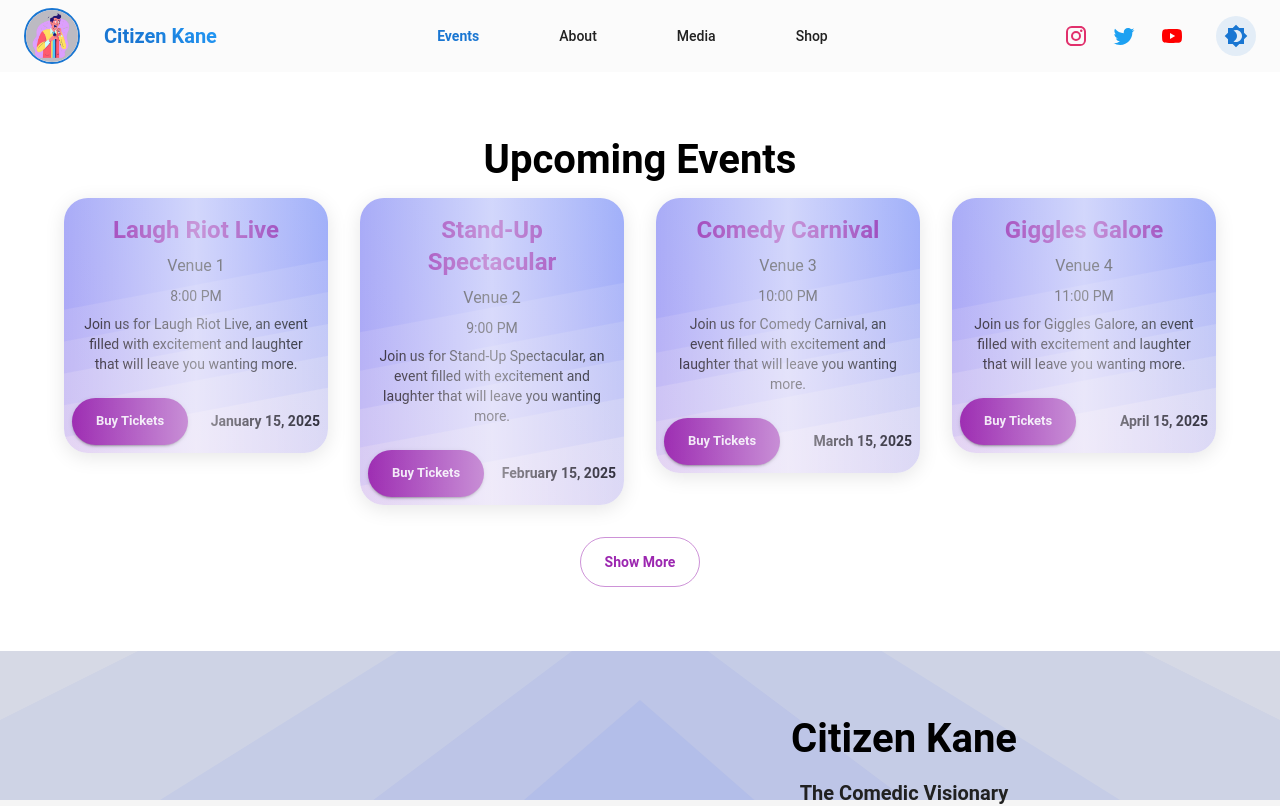
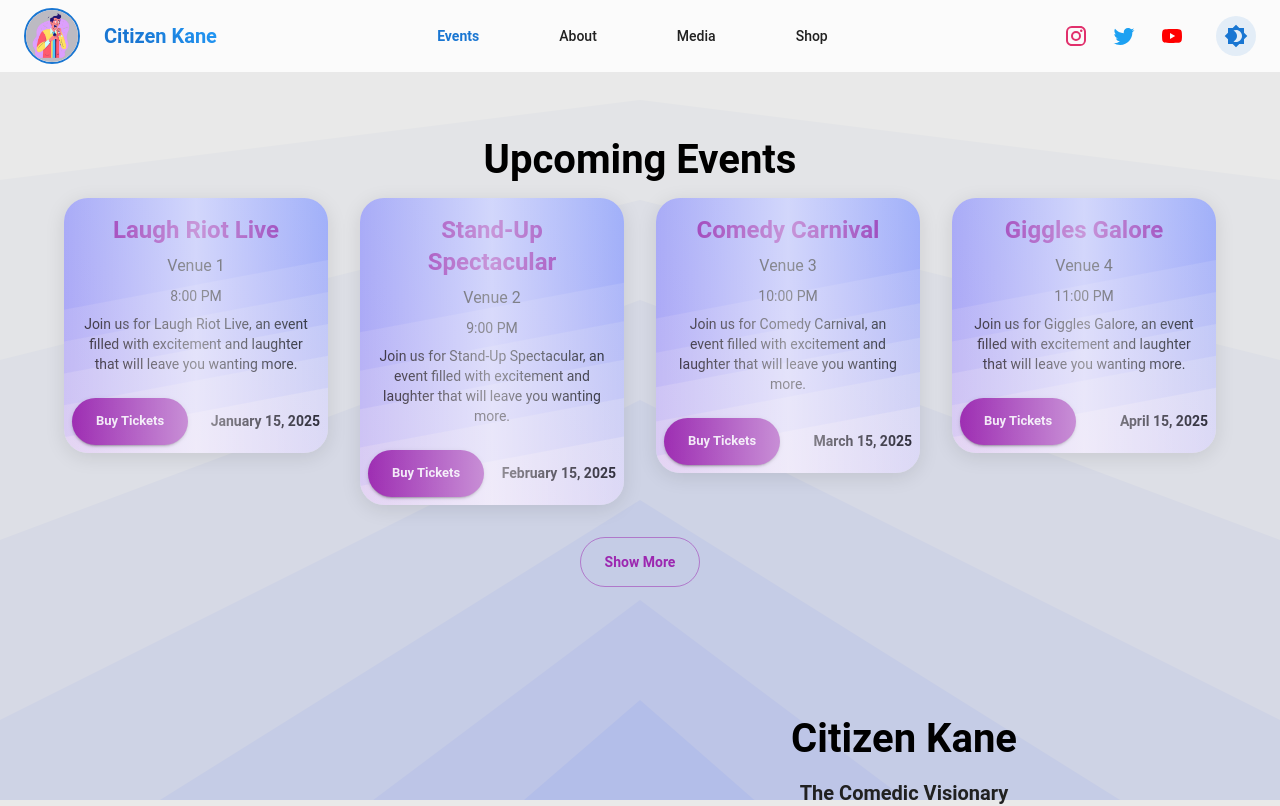
Before and after one commit to WuTangLan1/Sample-Comedy-Profile-4, a React (Create React App) app: page / in a window 1280 px wide. Shown: the top 806 px of the page. Built offline with nearby package versions, Linux system fonts and the light colour scheme.

Commit message:
added background svgs

```diff
--- a/src/App.css
+++ b/src/App.css
@@ -10,8 +10,18 @@
   text-align: center;
   font-weight: 700;
 }
+body {
+  background-attachment: fixed;
+  background-size: cover;
+  background-position: center var(--bg-offset, 0px);
+  transition: background-image 0.5s ease-in-out;
+}
+
 .App-content {
-  flex: 1;
+  background-image: var(--app-background);
+  background-attachment: fixed;
+  background-size: cover;
+  background-position: center var(--bg-offset, 0px);
 }
 .App-footer {
   background-color: #f5f5f5;
--- a/src/App.tsx
+++ b/src/App.tsx
@@ -1,6 +1,5 @@
 // src/App.tsx
 import './App.css'
-import React from 'react'
 import { useEffect } from 'react';
 import Layout from './components/Layout'
 
@@ -16,10 +15,12 @@ function App() {
   return (
     <div className="App">
       <header className="App-header">
-        <Layout />
+        <div className="App-content">
+          <Layout />
+        </div>
       </header>
     </div>
-  )
+  );
 }
 
 export default App
--- a/src/components/EventsSection.tsx
+++ b/src/components/EventsSection.tsx
@@ -66,7 +66,7 @@ export default function EventsSection({ id }: { id: string }) {
     }
   }
   return (
-    <Box id={id} sx={{ p: 8, backgroundColor: 'background.paper' }}>
+    <Box id={id} sx={{ p: 8, backgroundColor: 'transparent' }}>
     <Typography
       variant="h2"
       align="center"
--- a/src/index.css
+++ b/src/index.css
@@ -18,14 +18,6 @@ html {
   scroll-timeline: --page-scroll block;
 }
 
-body {
-  background-image: var(--app-background);
-  background-attachment: fixed;
-  background-size: cover;
-  background-position: center var(--bg-offset, 0px);
-  transition: background-image 0.5s ease-in-out;
-}
-
 @supports (scroll-timeline: --page-scroll) {
   @keyframes smooth-scroll {
     to {
```
